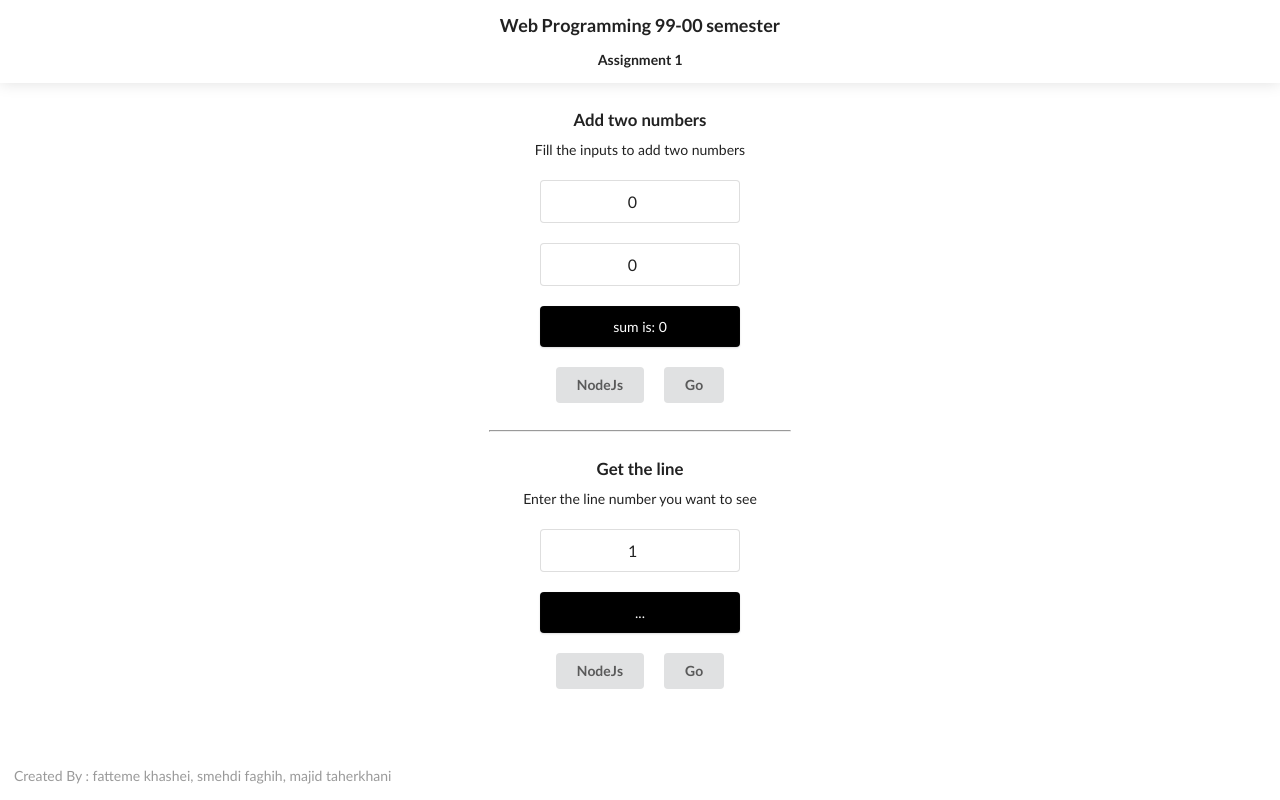
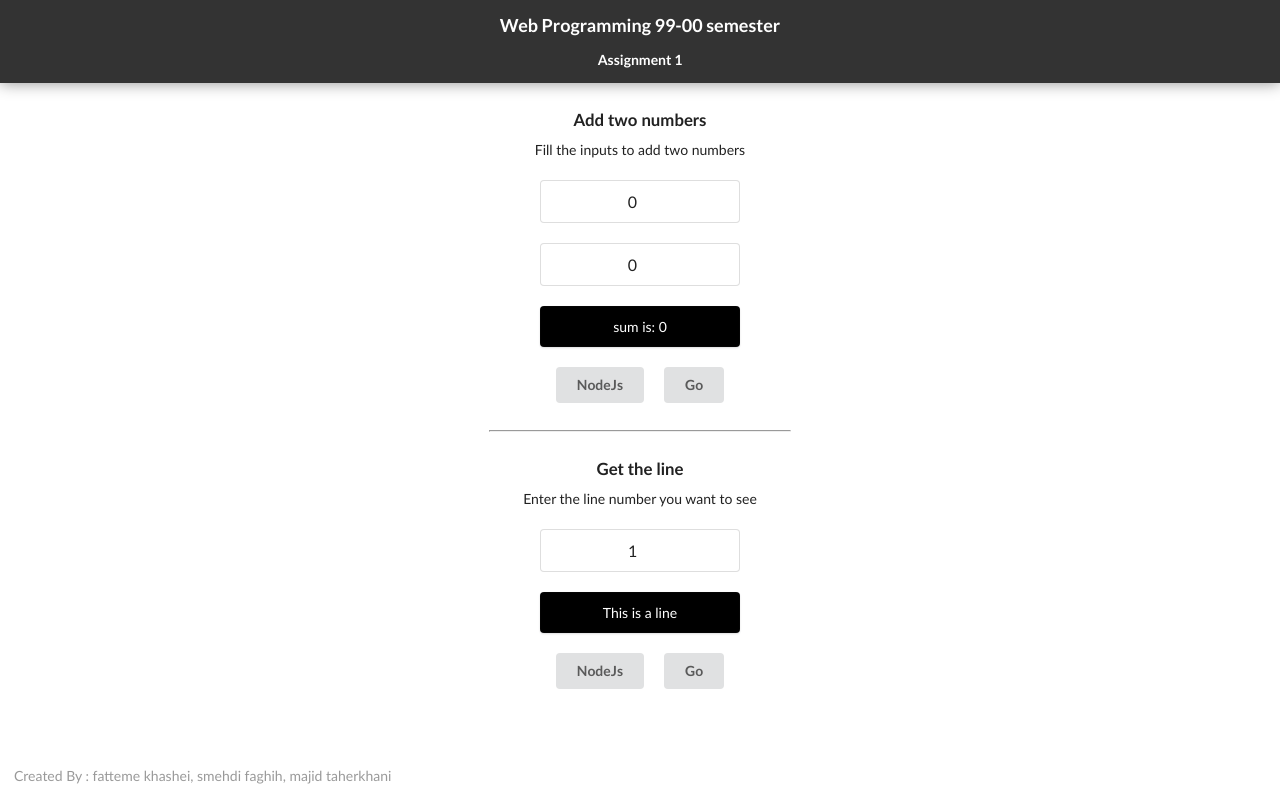
Before and after one commit to shrif-web/WebProgramming, a plain HTML site: page HW1/front/index.html in a window 1280 px wide. Drawn offline with nearby package versions, Linux system fonts and the light colour scheme.

Commit message:
refactor front

```diff
--- a/HW1/front/css/styles.css
+++ b/HW1/front/css/styles.css
@@ -13,7 +13,8 @@ body {
 }
 
 body > header {
-  background-color: white;
+  background-color: rgba(0, 0, 0, 0.8);
+  color: white;
   position: fixed;
   top: 0;
   left: 0;
@@ -21,8 +22,8 @@ body > header {
   z-index: 10;
   padding: 1rem 0;
   text-align: center;
-  -webkit-box-shadow: 0px 0px 15px 0px #00000020;
-  box-shadow: 0px 0px 15px 0px #00000020;
+  -webkit-box-shadow: 0px 0px 15px 0px #00000070;
+  box-shadow: 0px 0px 15px 0px #00000070;
 }
 
 body > footer {
--- a/HW1/front/js/script.js
+++ b/HW1/front/js/script.js
@@ -1,4 +1,4 @@
-//set your centos ip in here
+//set your centos server ip in here
 const HOST_API = "http://172.20.10.6"
 const firstNumberInput = document.getElementById("input1");
 firstNumberInput.value = 0;
@@ -9,7 +9,7 @@ sum.innerText = 0;
 const lineNumberInput = document.getElementById("lineNumber");
 lineNumberInput.value = 1;
 const line = document.getElementById("line");
-line.innerText = '...';
+line.innerText = 'This is a line';
 const errorMessage = document.getElementById('errorMessage');
 
 function calculateSum(serverType) {
@@ -28,7 +28,6 @@ function calculateSum(serverType) {
 function getLine(serverType) {
     const lineNumber = Number(lineNumberInput.value);
     sendRequest('GET', `${HOST_API}/${serverType}/write?lineNumber=${lineNumber}`)
-        // sendRequest('GET', `http://127.0.0.1:8080/write?lineNumber=${lineNumber}`)
         .then(result => {
             if (!result) {
                 showError();
```
